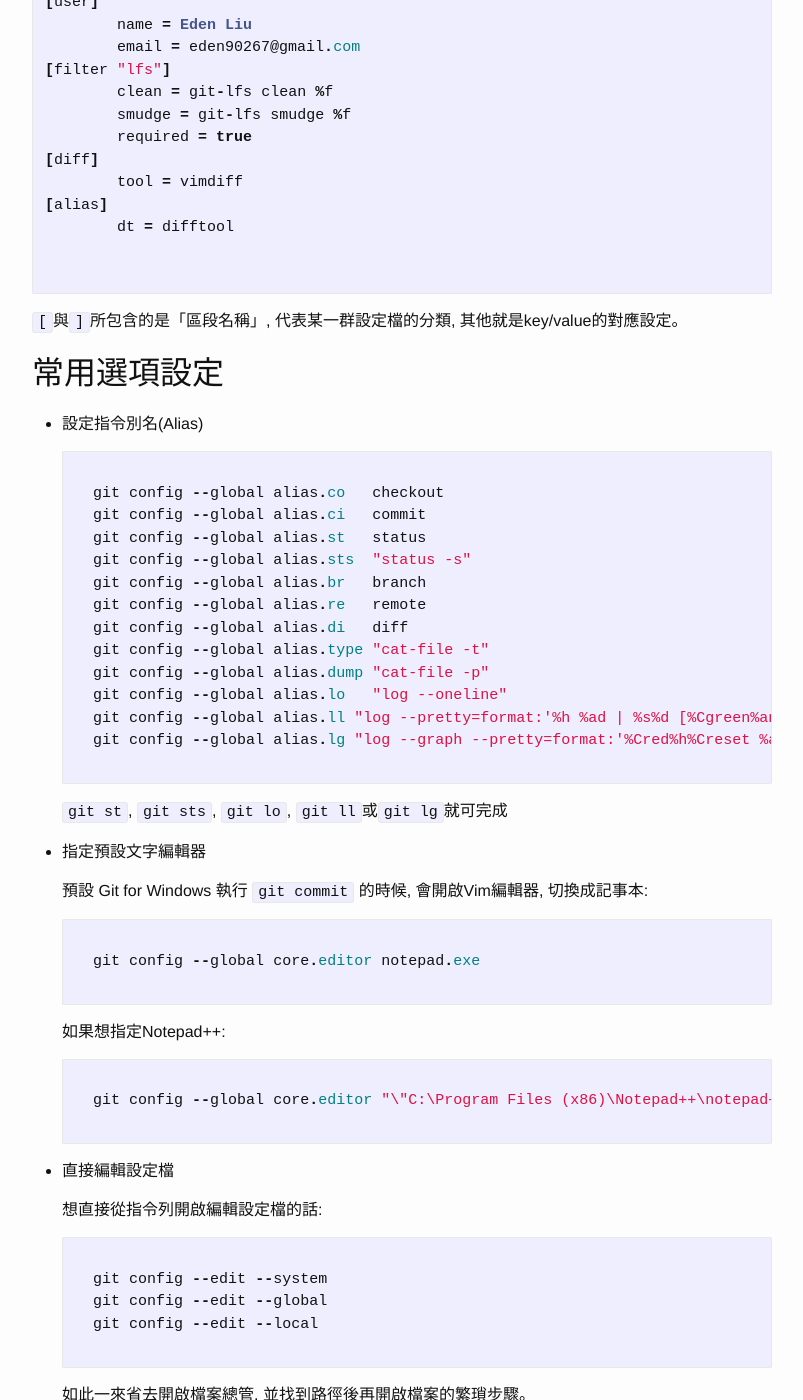
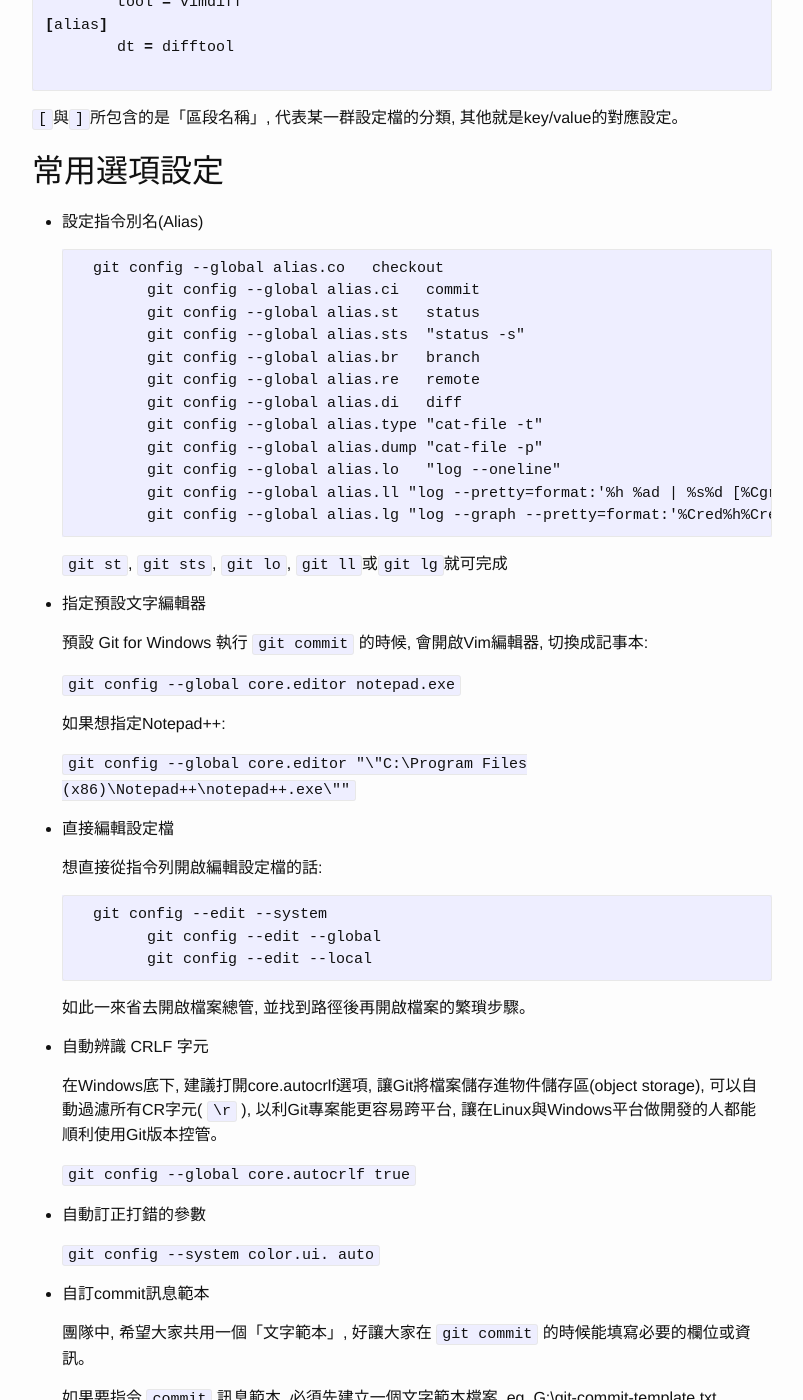
Before and after one commit to eden90267/eden90267.github.io, a Jekyll site: the page built from _posts/2016-03-17-github2-study-notes.markdown, in a window 1280 px wide and 1400 px high, scrolled down 29728 px. Shown: the whole window, without its empty margins (238-1041 px from the left). Built offline with Jekyll 4.4.1, drawn with Linux system fonts in a browser that asks for light colours; some of the changed text lies outside the part shown.

Commit message:
add content with github2-study-notes page

```diff
--- a/_posts/2016-03-17-github2-study-notes.markdown
+++ b/_posts/2016-03-17-github2-study-notes.markdown
@@ -1079,22 +1079,18 @@ Linux, Mac與Windows設定, 除了儲存路徑比較不同, 其實指令都是
 
 	如果要列出所有設定在「系統層級」的「選項」, 可執行 `git config --list --system` 命令, 也就是額外加上 `--system` 即可篩選出關於系統層級的選項設定。
 
-	~~~ java
-
-	C:\Users\eden_liu\Documents\GitHub\git-branch-demo [newbranch1]> git config --li
-	st --system
-	alias.c=commit
-	alias.co=checkout
-	alias.dt=difftool
-	alias.mt=mergetool
-	alias.praise=blame
-	alias.ff=merge --ff-only
-	alias.st=status
-	alias.sync=!git pull && git push
-	apply.whitespace=nowarn
-	[略]
-
-	~~~
+	    C:\Users\eden_liu\Documents\GitHub\git-branch-demo [newbranch1]> git config --li
+    	st --system
+    	alias.c=commit
+    	alias.co=checkout
+    	alias.dt=difftool
+    	alias.mt=mergetool
+    	alias.praise=blame
+    	alias.ff=merge --ff-only
+    	alias.st=status
+    	alias.sync=!git pull && git push
+    	apply.whitespace=nowarn
+    	[略]
 
 	所有「系統層級」的選項設定預設會儲存在 `C:\Program (x86)\Git\etc\gitconfig` 這個檔案裡。Windows Vista以上版本又啟用「使用者帳戶控制(UAC)」, 路徑是 `%LOCALAPPDATA%\VirtualStore\Program Files (x86)\Git\etc\gitconfig`。會有這層改變出在UAC限制一般程式存取「系統資料夾」中的檔案權限, 導致無法使用 `git config` 寫入選項設定到這個檔案裡。在Windows Vista以上版本, 實作一套**VirtualStore**相容性技術, 讓你的程式試圖寫入檔案的同時, 可寫成功, 不過寫入的路徑卻是不同的, 這點要注意。
 
@@ -1109,30 +1105,22 @@ Linux, Mac與Windows設定, 除了儲存路徑比較不同, 其實指令都是
 
 	列出「使用者層級」的「選項」: `git config --list --global`
 
-	~~~ java
-
-	C:\Users\eden_liu\Documents\GitHub\git-branch-demo [newbranch1]> git config --li
-	st --global
-	user.name=Eden Liu
-	user.email=eden90267@atlassian.com
-	filter.lfs.clean=git-lfs clean %f
-	filter.lfs.smudge=git-lfs smudge %f
-	filter.lfs.required=true
-	diff.tool=vimdiff
-	alias.dt=difftool
-
-	~~~
+	    C:\Users\eden_liu\Documents\GitHub\git-branch-demo [newbranch1]> git config --li
+    	st --global
+    	user.name=Eden Liu
+    	user.email=eden90267@atlassian.com
+    	filter.lfs.clean=git-lfs clean %f
+    	filter.lfs.smudge=git-lfs smudge %f
+    	filter.lfs.required=true
+    	diff.tool=vimdiff
+    	alias.dt=difftool
 
 	「使用者層級」的選項設定預設會儲存在 `%USERPROFILE%\.gitconfig` 或 `C:\Users\<使用者帳號>\.gitconfig` 這個檔案裡。由於檔案在自己的使用者資料夾下, 沒有像「系統層級」設定時有權限問題。
 
 	一般會把 `user.name` 與 `user.email` 設定在「使用者層級」:
 
-	~~~ java
-
-	git config --global user.name "Eden_Liu"
-	git config --global user.email "eden90267@gmail.com"
-
-	~~~
+	    git config --global user.name "Eden_Liu"
+    	git config --global user.email "eden90267@gmail.com"
 
 	「個人化」的環境設定都設定在這裡。
 
@@ -1140,19 +1128,15 @@ Linux, Mac與Windows設定, 除了儲存路徑比較不同, 其實指令都是
 
 	列出「儲存區層級」的「選項」: `git config --list --local`
 
-	~~~ java
-
-	C:\Users\eden_liu\Documents\GitHub\git-branch-demo [newbranch1]> git config --li
-	st --local
-	core.repositoryformatversion=0
-	core.filemode=false
-	core.bare=false
-	core.logallrefupdates=true
-	core.symlinks=false
-	core.ignorecase=true
-	core.hidedotfiles=dotGitOnly
-
-	~~~
+	    C:\Users\eden_liu\Documents\GitHub\git-branch-demo [newbranch1]> git config --li
+    	st --local
+    	core.repositoryformatversion=0
+    	core.filemode=false
+    	core.bare=false
+    	core.logallrefupdates=true
+    	core.symlinks=false
+    	core.ignorecase=true
+    	core.hidedotfiles=dotGitOnly
 
 	儲存區層級的選項設定預設儲存在你Git工作目錄的 `.git\config` 設定檔中, 這檔案會在你建立本地儲存庫或透過 `git clone` 取得遠端儲存庫時自動建立, 若要定義「特定工作目錄」才要有的選項, 則直接將選項設定儲存在這裡。
 
@@ -1296,7 +1280,6 @@ PATH: C:\Users\eden_liu (**使用者層級**)
 [alias]
 	dt = difftool
 
-
 ~~~
 
 `[`與`]`所包含的是「區段名稱」, 代表某一群設定檔的分類, 其他就是key/value的對應設定。
@@ -1305,22 +1288,18 @@ PATH: C:\Users\eden_liu (**使用者層級**)
 
 - 設定指令別名(Alias)
 
-	~~~ java
-
-	git config --global alias.co   checkout
-	git config --global alias.ci   commit
-	git config --global alias.st   status
-	git config --global alias.sts  "status -s"
-	git config --global alias.br   branch
-	git config --global alias.re   remote
-	git config --global alias.di   diff
-	git config --global alias.type "cat-file -t"
-	git config --global alias.dump "cat-file -p"
-	git config --global alias.lo   "log --oneline"
-	git config --global alias.ll "log --pretty=format:'%h %ad | %s%d [%Cgreen%an%Creset]' --graph --date=short"
-	git config --global alias.lg "log --graph --pretty=format:'%Cred%h%Creset %ad |%C(yellow)%d%Creset %s %Cgreen(%cr)%Creset [%Cgreen%an%Creset]' --abbrev-commit --date=short"
-
-	~~~
+	    git config --global alias.co   checkout
+    	git config --global alias.ci   commit
+    	git config --global alias.st   status
+    	git config --global alias.sts  "status -s"
+    	git config --global alias.br   branch
+    	git config --global alias.re   remote
+    	git config --global alias.di   diff
+    	git config --global alias.type "cat-file -t"
+    	git config --global alias.dump "cat-file -p"
+    	git config --global alias.lo   "log --oneline"
+    	git config --global alias.ll "log --pretty=format:'%h %ad | %s%d [%Cgreen%an%Creset]' --graph --date=short"
+    	git config --global alias.lg "log --graph --pretty=format:'%Cred%h%Creset %ad |%C(yellow)%d%Creset %s %Cgreen(%cr)%Creset [%Cgreen%an%Creset]' --abbrev-commit --date=short"
 
 	`git st`, `git sts`, `git lo`, `git ll`或`git lg`就可完成
 
@@ -1328,31 +1307,19 @@ PATH: C:\Users\eden_liu (**使用者層級**)
 
 	預設 Git for Windows 執行 `git commit` 的時候, 會開啟Vim編輯器, 切換成記事本:
 
-	~~~ java
-
-	git config --global core.editor notepad.exe
-
-	~~~
+	`git config --global core.editor notepad.exe`
 
 	如果想指定Notepad++:
 
-	~~~ java
-
-	git config --global core.editor "\"C:\Program Files (x86)\Notepad++\notepad++.exe\""
-
-	~~~
+	`git config --global core.editor "\"C:\Program Files (x86)\Notepad++\notepad++.exe\""`
 
 - 直接編輯設定檔
 
 	想直接從指令列開啟編輯設定檔的話:
 
-	~~~ java
-
-	git config --edit --system
-	git config --edit --global
-	git config --edit --local
-
-	~~~
+	    git config --edit --system
+    	git config --edit --global
+    	git config --edit --local
 
 	如此一來省去開啟檔案總管, 並找到路徑後再開啟檔案的繁瑣步驟。
 
@@ -1360,19 +1327,11 @@ PATH: C:\Users\eden_liu (**使用者層級**)
 
 	在Windows底下, 建議打開core.autocrlf選項, 讓Git將檔案儲存進物件儲存區(object storage), 可以自動過濾所有CR字元( `\r` ), 以利Git專案能更容易跨平台, 讓在Linux與Windows平台做開發的人都能順利使用Git版本控管。
 
-	~~~ java
-
-	git config --global core.autocrlf true
-
-	~~~
+	`git config --global core.autocrlf true`
 
 - 自動訂正打錯的參數
 
-	~~~ java
-
-	git config --system color.ui. auto
-
-	~~~
+	`git config --system color.ui. auto`
 
 - 自訂commit訊息範本
 
@@ -1382,21 +1341,15 @@ PATH: C:\Users\eden_liu (**使用者層級**)
 
 	接著透過以下指令, 設定commit訊息範本的路徑:
 
-	~~~ java
-
-	git config --local commit.template "G:\git-commit-template.txt"
-
-	~~~
+	`git config --local commit.template "G:\git-commit-template.txt"`
 
 	git-commit-template.txt content:
 
-	~~~ java
 
-	摘要:
-	模組:
-	議題:
+	    摘要:
+    	模組:
+    	議題:
 
-	~~~
 
 	用 `--local` 參數, 原因是「訊息範本」有時候是跟著專案走的, 不同專案可能想套不同的訊息範本。
 
```
